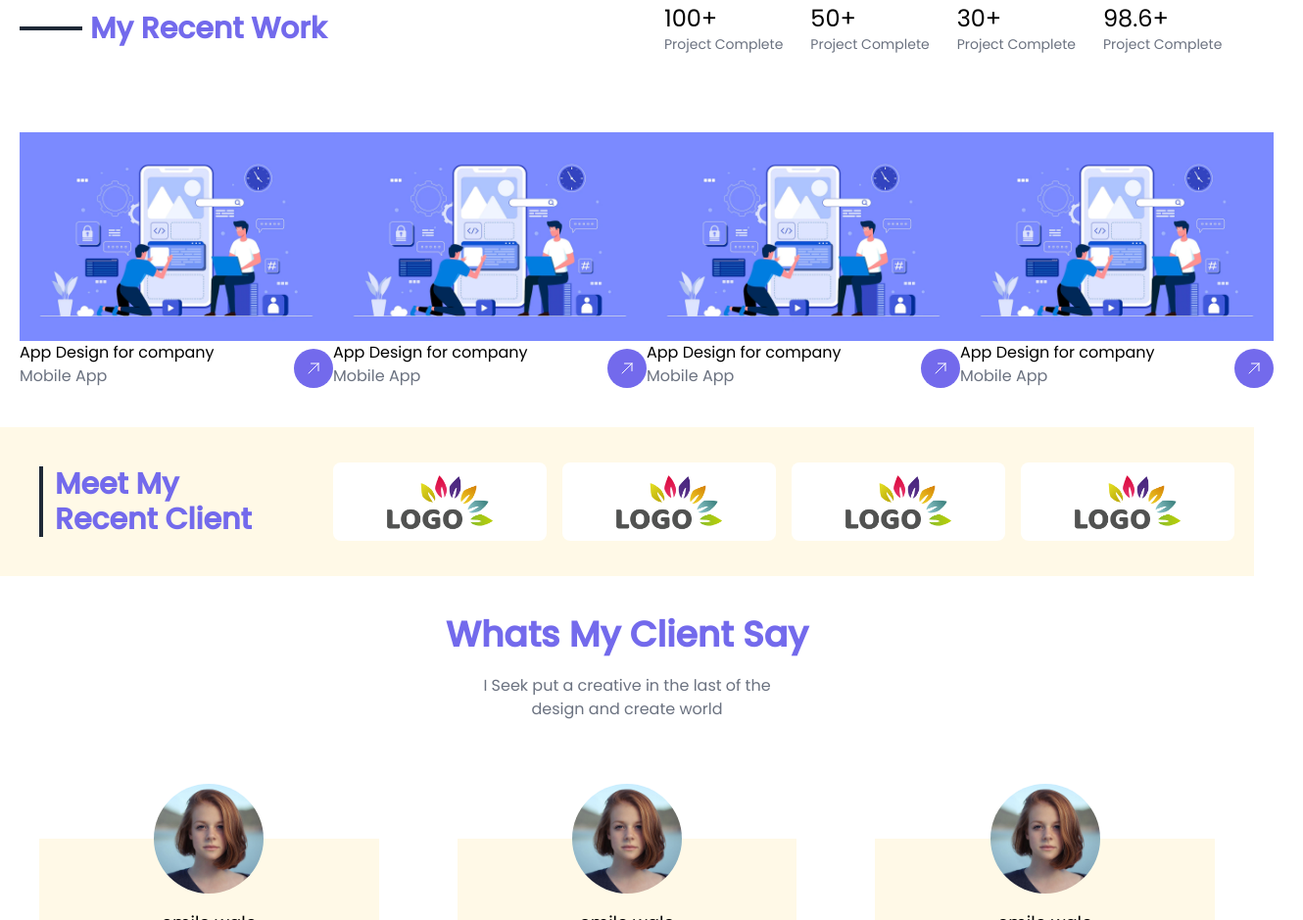
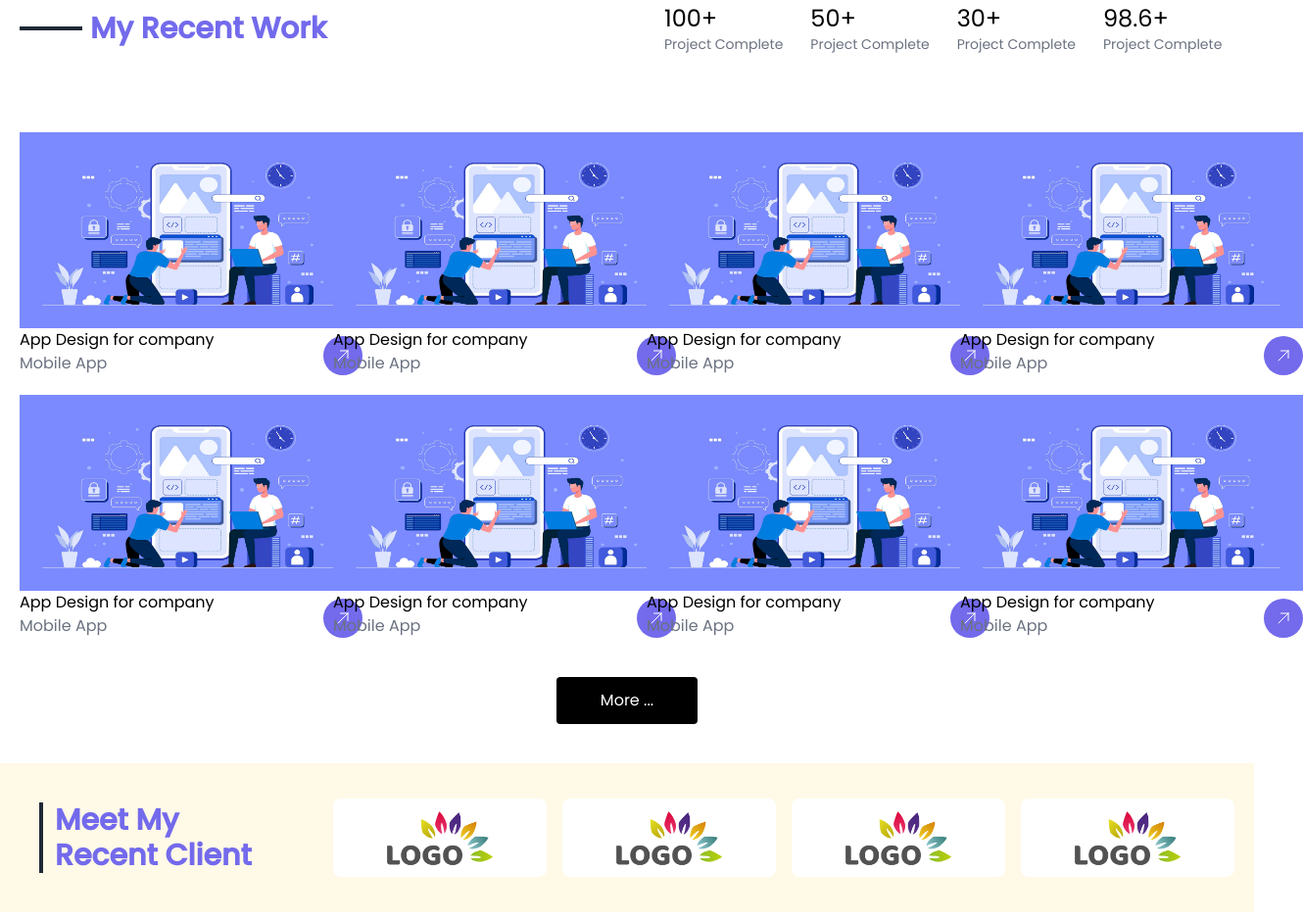
Before and after one commit to shayangraph/margoai-team, a website: page index.html in a window 1280 px wide. Shown: the part 819-1758 px from the top of the page at 98% size, 1330 px wide, since content can reach past the window. Drawn offline with nearby package versions, Linux system fonts and the light colour scheme.

Commit message:
fix recent work issues

```diff
--- a/index.html
+++ b/index.html
@@ -90,8 +90,8 @@
         <div
             class="container mx-auto mt-10 md:mt-20 grid justify-center md:grid-rows-2 md:grid-cols-2 xl:grid-cols-4 xl:grid-rows-none gap-5 xl:pl-5">
             <!-- image Item -->
-            <div class="w-p350"><img class="max-w-xs h-p200" src="./img/app-development-illustration_52683-47931.webp"
-                    alt="cover">
+            <div class="w-[350px]"><img class="h-[200px] w-[350px]"
+                    src="./img/app-development-illustration_52683-47931.webp" alt="cover">
                 <div class="grid grid-cols-3">
                     <div class="col-span-2">
                         <!-- title -->
@@ -100,8 +100,8 @@
                         <p class="text-gray-500">Mobile App</p>
                     </div>
                     <!-- button item -->
-                    <div class="flex justify-end">
-                        <button class="bg-secondry rounded-full w-10 h-10 p-3 mt-2 ml-2 "><a href="#"><svg
+                    <div class="flex  justify-end">
+                        <button class="bg-secondry rounded-full w-10 h-10 p-3 mt-2 ml-2"><a href="#"><svg
                                     class="text-white" xmlns="http://www.w3.org/2000/svg" fill="none"
                                     viewBox="0 0 24 24" stroke-width="1.5" stroke="currentColor" class="w-6 h-6">
                                     <path stroke-linecap="round" stroke-linejoin="round"
@@ -111,9 +111,8 @@
                     </div>
                 </div>
             </div>
-            <!-- image Item -->
-            <div class="w-p350"><img class="max-w-xs h-p200" src="./img/app-development-illustration_52683-47931.webp"
-                    alt="cover">
+            <div class="w-[350px]"><img class="h-[200px] w-[350px]"
+                    src="./img/app-development-illustration_52683-47931.webp" alt="cover">
                 <div class="grid grid-cols-3">
                     <div class="col-span-2">
                         <!-- title -->
@@ -122,8 +121,8 @@
                         <p class="text-gray-500">Mobile App</p>
                     </div>
                     <!-- button item -->
-                    <div class="flex justify-end">
-                        <button class="bg-secondry rounded-full w-10 h-10 p-3 mt-2 ml-2 "><a href="#"><svg
+                    <div class="flex  justify-end">
+                        <button class="bg-secondry rounded-full w-10 h-10 p-3 mt-2 ml-2"><a href="#"><svg
                                     class="text-white" xmlns="http://www.w3.org/2000/svg" fill="none"
                                     viewBox="0 0 24 24" stroke-width="1.5" stroke="currentColor" class="w-6 h-6">
                                     <path stroke-linecap="round" stroke-linejoin="round"
@@ -133,9 +132,8 @@
                     </div>
                 </div>
             </div>
-            <!-- image Item -->
-            <div class="w-p350"><img class="max-w-xs h-p200" src="./img/app-development-illustration_52683-47931.webp"
-                    alt="cover">
+            <div class="w-[350px]"><img class="h-[200px] w-[350px]"
+                    src="./img/app-development-illustration_52683-47931.webp" alt="cover">
                 <div class="grid grid-cols-3">
                     <div class="col-span-2">
                         <!-- title -->
@@ -144,8 +142,8 @@
                         <p class="text-gray-500">Mobile App</p>
                     </div>
                     <!-- button item -->
-                    <div class="flex justify-end">
-                        <button class="bg-secondry rounded-full w-10 h-10 p-3 mt-2 ml-2 "><a href="#"><svg
+                    <div class="flex  justify-end">
+                        <button class="bg-secondry rounded-full w-10 h-10 p-3 mt-2 ml-2"><a href="#"><svg
                                     class="text-white" xmlns="http://www.w3.org/2000/svg" fill="none"
                                     viewBox="0 0 24 24" stroke-width="1.5" stroke="currentColor" class="w-6 h-6">
                                     <path stroke-linecap="round" stroke-linejoin="round"
@@ -155,9 +153,8 @@
                     </div>
                 </div>
             </div>
-            <!-- image Item -->
-            <div class="w-p350"><img class="max-w-xs h-p200" src="./img/app-development-illustration_52683-47931.webp"
-                    alt="cover">
+            <div class="w-[350px]"><img class="h-[200px] w-[350px]"
+                    src="./img/app-development-illustration_52683-47931.webp" alt="cover">
                 <div class="grid grid-cols-3">
                     <div class="col-span-2">
                         <!-- title -->
@@ -166,8 +163,92 @@
                         <p class="text-gray-500">Mobile App</p>
                     </div>
                     <!-- button item -->
-                    <div class="flex justify-end">
-                        <button class="bg-secondry rounded-full w-10 h-10 p-3 mt-2 ml-2 "><a href="#"><svg
+                    <div class="flex  justify-end">
+                        <button class="bg-secondry rounded-full w-10 h-10 p-3 mt-2 ml-2"><a href="#"><svg
+                                    class="text-white" xmlns="http://www.w3.org/2000/svg" fill="none"
+                                    viewBox="0 0 24 24" stroke-width="1.5" stroke="currentColor" class="w-6 h-6">
+                                    <path stroke-linecap="round" stroke-linejoin="round"
+                                        d="M4.5 19.5l15-15m0 0H8.25m11.25 0v11.25" />
+                                </svg>
+                            </a></button>
+                    </div>
+                </div>
+            </div>
+            <div class="w-[350px]"><img class="h-[200px] w-[350px]"
+                    src="./img/app-development-illustration_52683-47931.webp" alt="cover">
+                <div class="grid grid-cols-3">
+                    <div class="col-span-2">
+                        <!-- title -->
+                        <p class="">App Design for company</p>
+                        <!-- paragraph -->
+                        <p class="text-gray-500">Mobile App</p>
+                    </div>
+                    <!-- button item -->
+                    <div class="flex  justify-end">
+                        <button class="bg-secondry rounded-full w-10 h-10 p-3 mt-2 ml-2"><a href="#"><svg
+                                    class="text-white" xmlns="http://www.w3.org/2000/svg" fill="none"
+                                    viewBox="0 0 24 24" stroke-width="1.5" stroke="currentColor" class="w-6 h-6">
+                                    <path stroke-linecap="round" stroke-linejoin="round"
+                                        d="M4.5 19.5l15-15m0 0H8.25m11.25 0v11.25" />
+                                </svg>
+                            </a></button>
+                    </div>
+                </div>
+            </div>
+            <div class="w-[350px]"><img class="h-[200px] w-[350px]"
+                    src="./img/app-development-illustration_52683-47931.webp" alt="cover">
+                <div class="grid grid-cols-3">
+                    <div class="col-span-2">
+                        <!-- title -->
+                        <p class="">App Design for company</p>
+                        <!-- paragraph -->
+                        <p class="text-gray-500">Mobile App</p>
+                    </div>
+                    <!-- button item -->
+                    <div class="flex  justify-end">
+                        <button class="bg-secondry rounded-full w-10 h-10 p-3 mt-2 ml-2"><a href="#"><svg
+                                    class="text-white" xmlns="http://www.w3.org/2000/svg" fill="none"
+                                    viewBox="0 0 24 24" stroke-width="1.5" stroke="currentColor" class="w-6 h-6">
+                                    <path stroke-linecap="round" stroke-linejoin="round"
+                                        d="M4.5 19.5l15-15m0 0H8.25m11.25 0v11.25" />
+                                </svg>
+                            </a></button>
+                    </div>
+                </div>
+            </div>
+            <div class="w-[350px]"><img class="h-[200px] w-[350px]"
+                    src="./img/app-development-illustration_52683-47931.webp" alt="cover">
+                <div class="grid grid-cols-3">
+                    <div class="col-span-2">
+                        <!-- title -->
+                        <p class="">App Design for company</p>
+                        <!-- paragraph -->
+                        <p class="text-gray-500">Mobile App</p>
+                    </div>
+                    <!-- button item -->
+                    <div class="flex  justify-end">
+                        <button class="bg-secondry rounded-full w-10 h-10 p-3 mt-2 ml-2"><a href="#"><svg
+                                    class="text-white" xmlns="http://www.w3.org/2000/svg" fill="none"
+                                    viewBox="0 0 24 24" stroke-width="1.5" stroke="currentColor" class="w-6 h-6">
+                                    <path stroke-linecap="round" stroke-linejoin="round"
+                                        d="M4.5 19.5l15-15m0 0H8.25m11.25 0v11.25" />
+                                </svg>
+                            </a></button>
+                    </div>
+                </div>
+            </div>
+            <div class="w-[350px]"><img class="h-[200px] w-[350px]"
+                    src="./img/app-development-illustration_52683-47931.webp" alt="cover">
+                <div class="grid grid-cols-3">
+                    <div class="col-span-2">
+                        <!-- title -->
+                        <p class="">App Design for company</p>
+                        <!-- paragraph -->
+                        <p class="text-gray-500">Mobile App</p>
+                    </div>
+                    <!-- button item -->
+                    <div class="flex  justify-end">
+                        <button class="bg-secondry rounded-full w-10 h-10 p-3 mt-2 ml-2"><a href="#"><svg
                                     class="text-white" xmlns="http://www.w3.org/2000/svg" fill="none"
                                     viewBox="0 0 24 24" stroke-width="1.5" stroke="currentColor" class="w-6 h-6">
                                     <path stroke-linecap="round" stroke-linejoin="round"
@@ -178,6 +259,10 @@
                 </div>
             </div>
         </div>
+        <!-- Button More -->
+        <div class="flex justify-center"><button
+                class="bg-black text-white text-base px-5 py-3 hover:bg-gray-800 mx-4 rounded duration-500 w-36 mt-10"><a
+                    href="#">More ...</a></button></div>
     </section>
     <!-- Meet Client -->
     <section id="meet-client">
```
Also changed, not shown: css/main.css.
